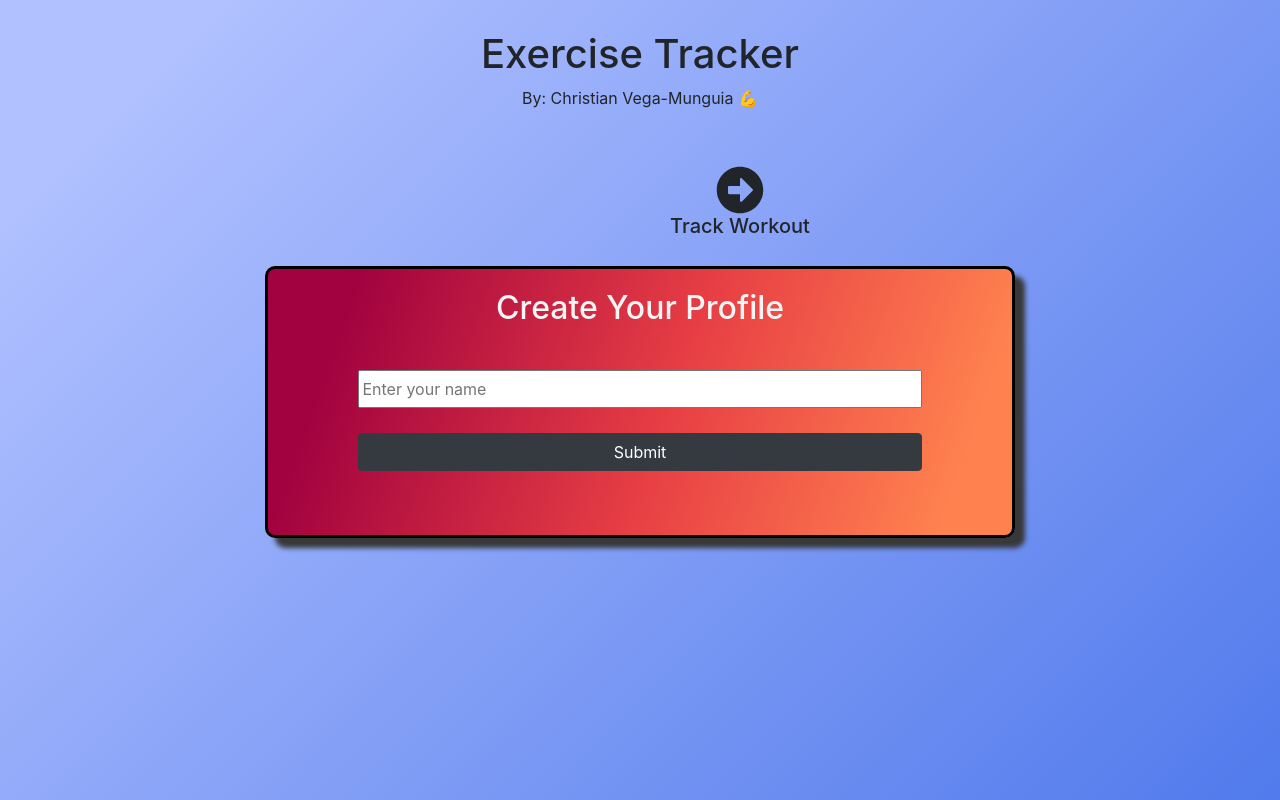
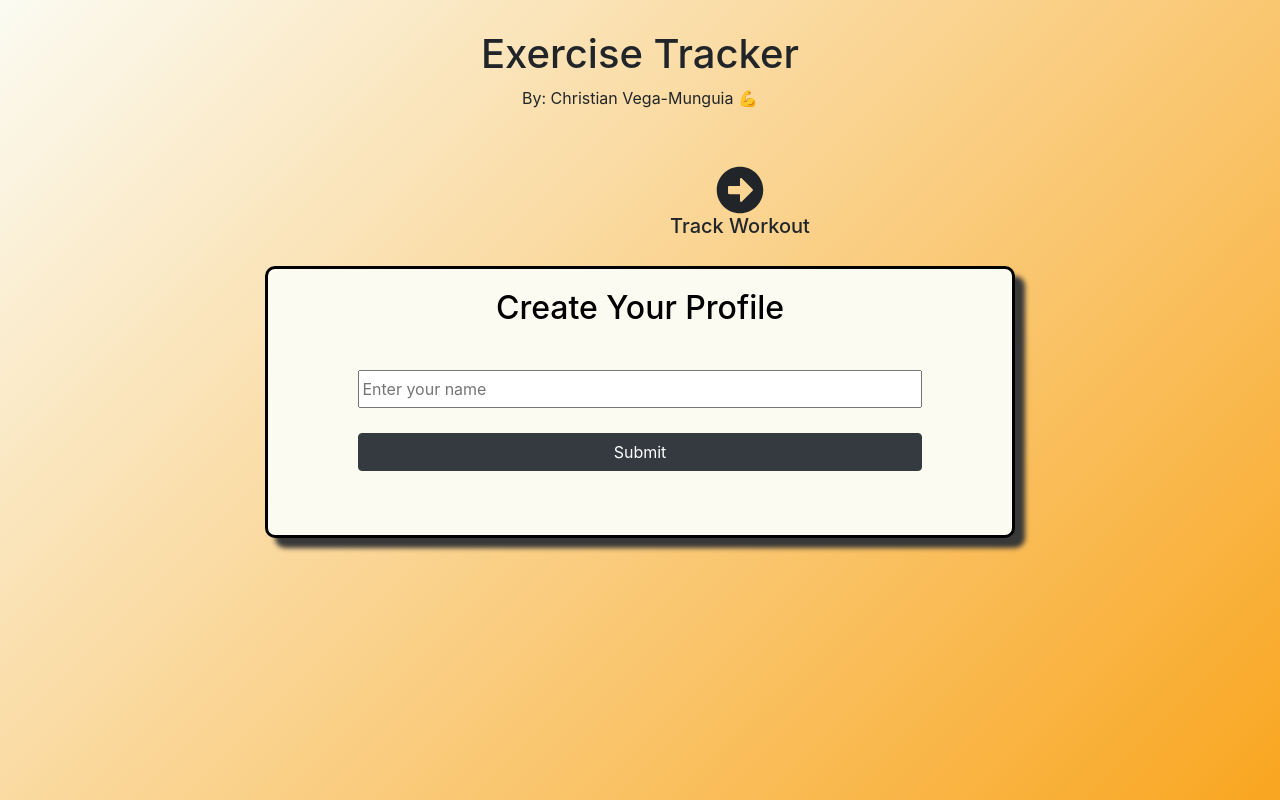
Before and after one commit to cvega21/fitness-tracking, a React (Create React App) app in the folder frontend/: page / in a window 1280 px wide. Built offline with nearby package versions, Linux system fonts and the light colour scheme.

Commit message:
changed colors

```diff
--- a/frontend/public/index.html
+++ b/frontend/public/index.html
@@ -10,6 +10,7 @@
       content="Web site created using create-react-app"
     />
     <script src="https://kit.fontawesome.com/cd0cc07d13.js" crossorigin="anonymous"></script>
+
     <link rel="apple-touch-icon" href="%PUBLIC_URL%/logo192.png" />
     <!--
       manifest.json provides metadata used when your web app is installed on a
--- a/frontend/src/App.css
+++ b/frontend/src/App.css
@@ -6,7 +6,7 @@
   justify-content: center;
   height: 100%;
   min-height: 100vh;
-  background-image: linear-gradient( 135deg, #b1c1ff 10%, #517aec 100%);
+  background-image: linear-gradient( 135deg, #FBFBF2 0%, #F9A620 100%);
 }
 
 .App {
@@ -132,11 +132,11 @@
   flex-direction: column;
   align-items: center;
   border: solid 3px black;
-  color: whitesmoke;
+  color: black;
   border-radius: 10px;
   box-shadow: 10px 10px 5px rgb(56, 56, 56);
   padding: 20px;
-  background-image: linear-gradient( 109.6deg,  rgba(162,2,63,1) 11.2%, rgba(231,62,68,1) 53.6%, rgba(255,129,79,1) 91.1% );
+  background-color: #FBFBF2;
   min-width: 300px;
   width: 80vw;
   max-width: 750px;
@@ -240,8 +240,9 @@
   margin: 20px;
   display: flex;
   flex-direction: column;
-  width: 20vw;
   min-width: 250px;
+  width: 60vw;
+  max-width: 550px;
 }
 
 .workoutIconsButtonGroup > Button {
--- a/frontend/src/components/createExercise.jsx
+++ b/frontend/src/components/createExercise.jsx
@@ -83,23 +83,23 @@ const CreateExercise = (props) => {
         <div className="workoutIcons">
           <h6>Select Workout Type:</h6>
           <ButtonGroup className="workoutIconsButtonGroup">
-            <Button variant="outline-light" active={selectedExerciseIndex[0]} id="0" onClick={makeButtonActive} className="gym">
+            <Button variant="outline-dark" active={selectedExerciseIndex[0]} id="0" onClick={makeButtonActive} className="gym">
               <FontAwesomeIcon icon={faDumbbell} size="2x" className='workoutIcon'/>
               <h4>Gym</h4>
             </Button>
-            <Button variant="outline-light" active={selectedExerciseIndex[1]} id="1" onClick={makeButtonActive} className="biking">
+            <Button variant="outline-dark" active={selectedExerciseIndex[1]} id="1" onClick={makeButtonActive} className="biking">
               <FontAwesomeIcon icon={faBiking} size="2x" className='workoutIcon'/>
               <h4>Biking</h4>
             </Button>
-            <Button variant="outline-light" active={selectedExerciseIndex[2]} id="2" onClick={makeButtonActive} className="swimming">
+            <Button variant="outline-dark" active={selectedExerciseIndex[2]} id="2" onClick={makeButtonActive} className="swimming">
               <FontAwesomeIcon icon={faSwimmingPool} size="2x" className='workoutIcon'/>
               <h4>Swimming</h4>
             </Button>
-            <Button variant="outline-light" active={selectedExerciseIndex[3]} id="3" onClick={makeButtonActive} className="running">
+            <Button variant="outline-dark" active={selectedExerciseIndex[3]} id="3" onClick={makeButtonActive} className="running">
               <FontAwesomeIcon icon={faRunning} size="2x" className='workoutIcon'/>
               <h4>Running</h4>
             </Button>
-            <Button variant="outline-light" active={selectedExerciseIndex[4]} id="4" className="other" onClick={(e) => {makeButtonActive(e); document.getElementById('customInputField').focus()} } >
+            <Button variant="outline-dark" active={selectedExerciseIndex[4]} id="4" className="other" onClick={(e) => {makeButtonActive(e); document.getElementById('customInputField').focus()} } >
               <div className="customExerciseButton">
                 <FontAwesomeIcon icon={faKeyboard} size="2x" className='workoutIcon'/>
                 <input
--- a/frontend/src/components/createUser.jsx
+++ b/frontend/src/components/createUser.jsx
@@ -1,3 +1,4 @@
+import '../App.css';
 import React, { useState, useEffect } from 'react'
 import { Button } from 'react-bootstrap'
 import { FontAwesomeIcon } from '@fortawesome/react-fontawesome';
--- a/frontend/src/index.js
+++ b/frontend/src/index.js
@@ -2,6 +2,7 @@ import React from 'react';
 import ReactDOM from 'react-dom';
 import './index.css';
 import App from './App';
+import 'bootstrap/dist/css/bootstrap.min.css';
 
 ReactDOM.render(
   <React.StrictMode>
```
